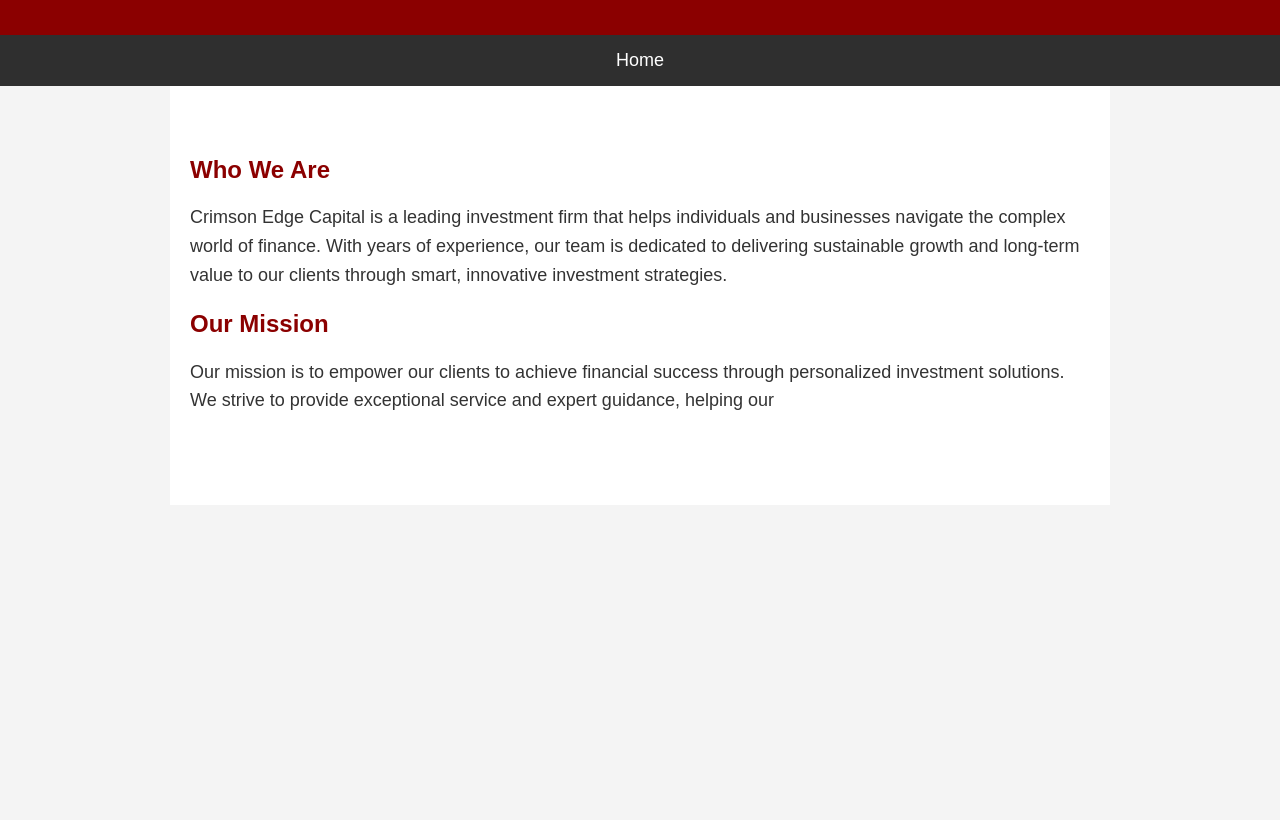
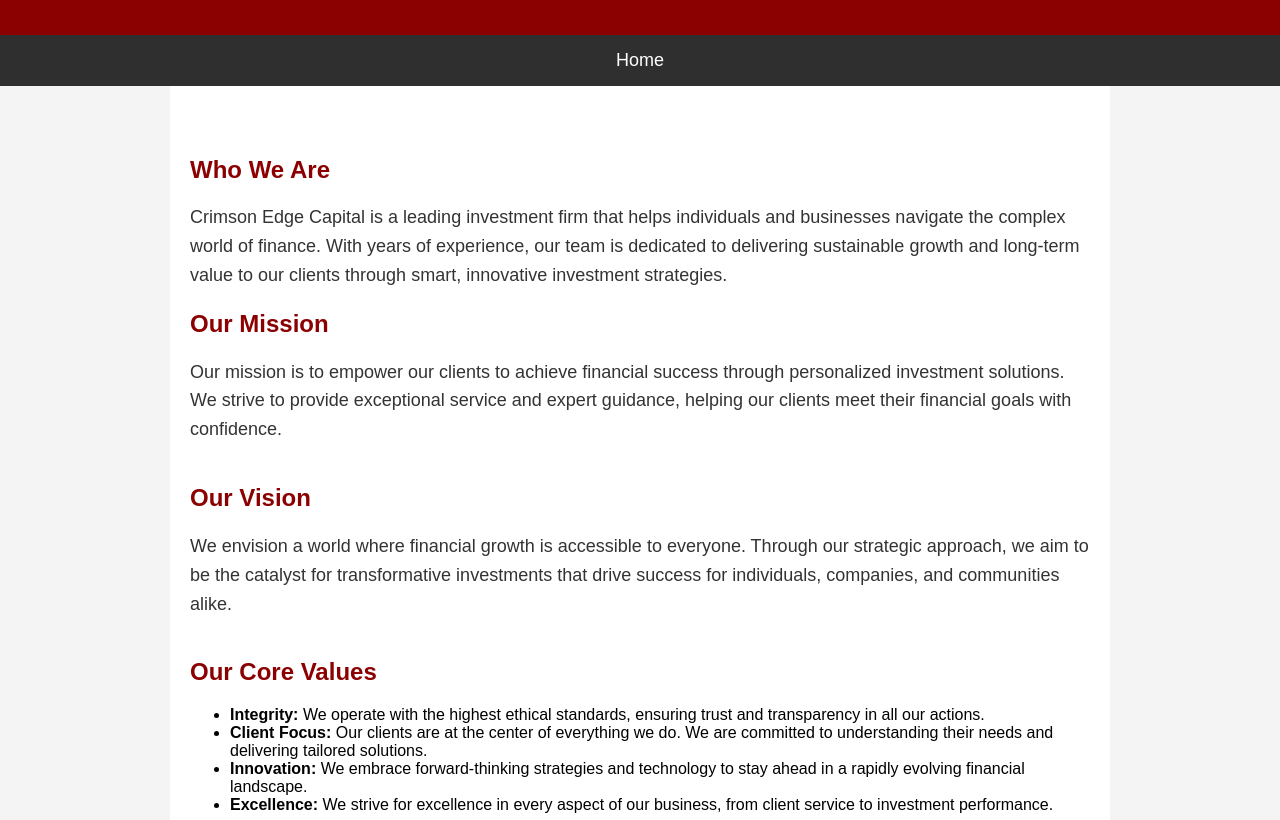
Before and after one commit to crimsonedgecapital/crimsonedgecapital.github.io, a plain HTML site: page about.html in a window 1280 px wide. Shown: the part 132-952 px from the top of the page. Before the commit the page ends 800 px from the top, so only its background shows below. Drawn offline with Linux system fonts and the light colour scheme.

Commit message:
Update about.html

```diff
--- a/about.html
+++ b/about.html
@@ -16,7 +16,7 @@
 
         header {
             background-color: #8B0000;
-            color: #000000;
+            color: #fff;
             padding: 20px 0;
             text-align: center;
         }
@@ -100,4 +100,31 @@
 
         <div class="mission">
             <h2>Our Mission</h2>
-            <p>Our mission is to empower our clients to achieve financial success through personalized investment solutions. We strive to provide exceptional service and expert guidance, helping our
+            <p>Our mission is to empower our clients to achieve financial success through personalized investment solutions. We strive to provide exceptional service and expert guidance, helping our clients meet their financial goals with confidence.</p>
+        </div>
+
+        <div class="vision">
+            <h2>Our Vision</h2>
+            <p>We envision a world where financial growth is accessible to everyone. Through our strategic approach, we aim to be the catalyst for transformative investments that drive success for individuals, companies, and communities alike.</p>
+        </div>
+
+        <div class="values">
+            <h2>Our Core Values</h2>
+            <ul>
+                <li><strong>Integrity:</strong> We operate with the highest ethical standards, ensuring trust and transparency in all our actions.</li>
+                <li><strong>Client Focus:</strong> Our clients are at the center of everything we do. We are committed to understanding their needs and delivering tailored solutions.</li>
+                <li><strong>Innovation:</strong> We embrace forward-thinking strategies and technology to stay ahead in a rapidly evolving financial landscape.</li>
+                <li><strong>Excellence:</strong> We strive for excellence in every aspect of our business, from client service to investment performance.</li>
+            </ul>
+        </div>
+
+        <a href="index.html" class="back-button">Back to Home</a>
+    </section>
+
+    <footer>
+        <p>&copy; 2024 Crimson Edge Capital. All rights reserved.</p>
+    </footer>
+
+</body>
+
+</html>
```
